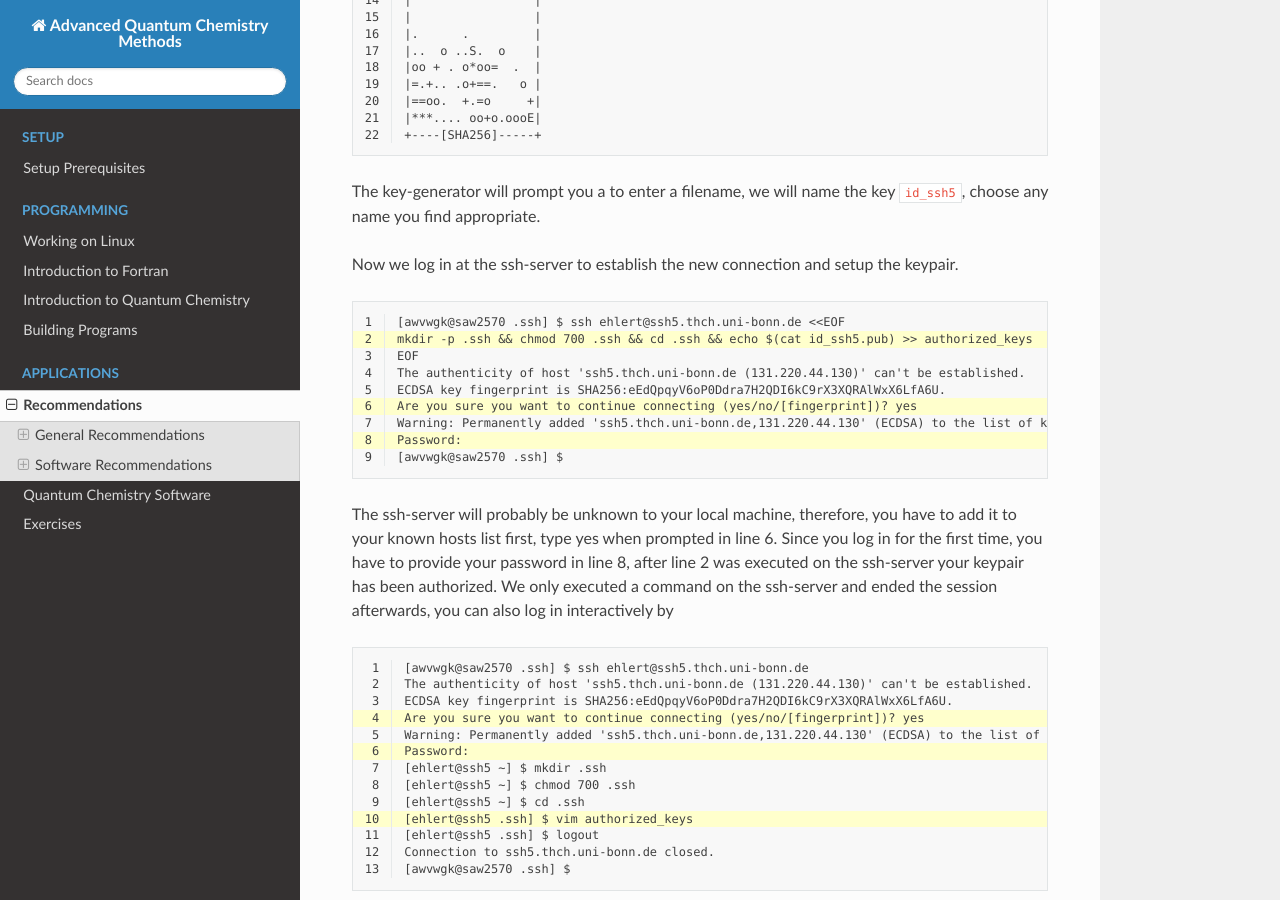
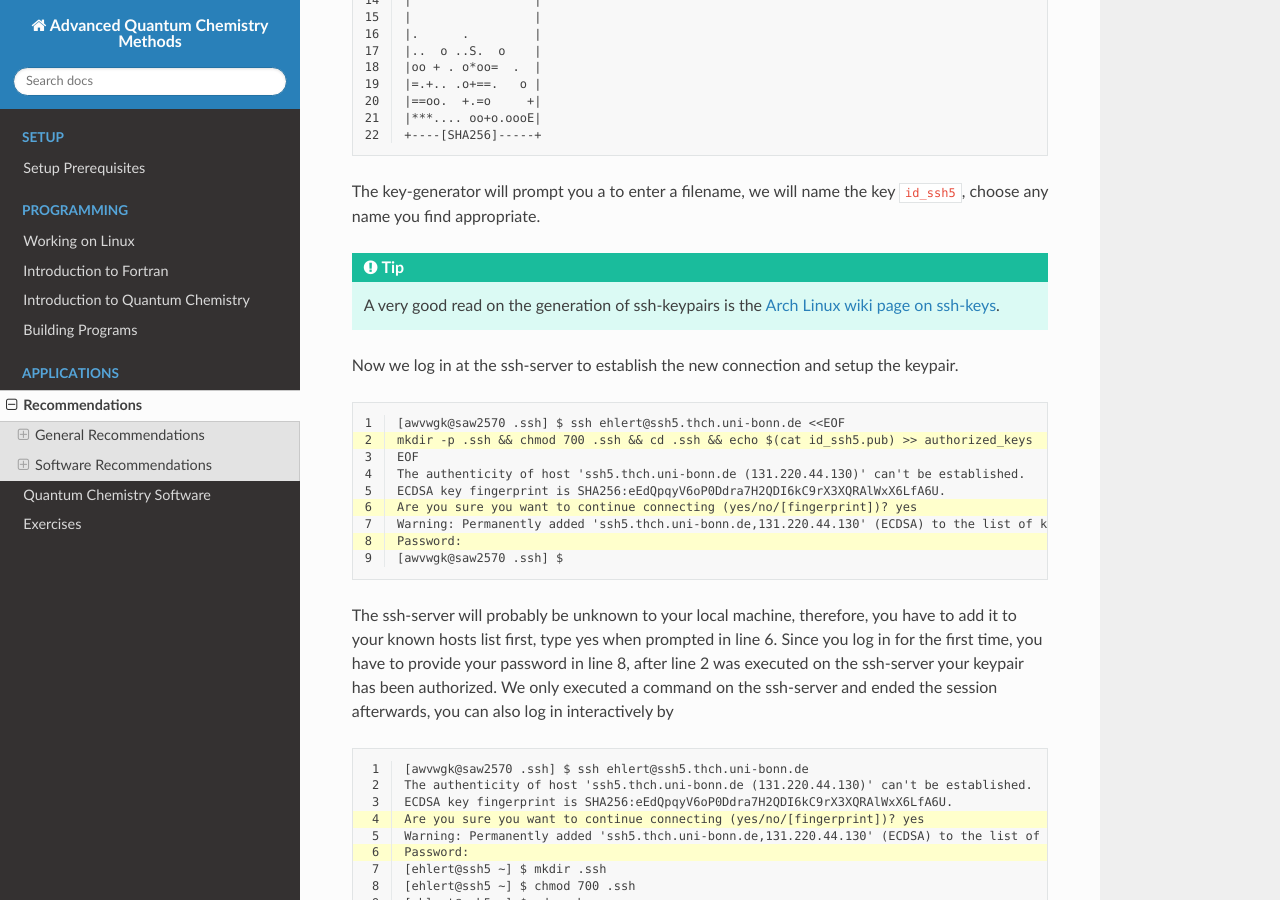
Before and after one commit to grimme-lab/qc2-teaching, a Sphinx documentation site: the page built from doc/recommendations.rst, in a window 1280 px wide and 900 px high, scrolled down 3612 px. Built offline with Sphinx 7.4.7 and the Read the Docs theme 2.0.0, drawn with Linux system fonts in a browser that asks for light colours.

Commit message:
Link to Arch Linux wiki for SSH keys

```diff
--- a/doc/recommendations.rst
+++ b/doc/recommendations.rst
@@ -167,6 +167,10 @@ We enter the ssh directory to create a new ssh-keypair, we recommend using ellip
 
 The key-generator will prompt you a to enter a filename, we will name the key
 ``id_ssh5``, choose any name you find appropriate.
+
+.. tip::
+
+   A very good read on the generation of ssh-keypairs is the `Arch Linux wiki page on ssh-keys <https://wiki.archlinux.org/index.php/SSH_keys#Generating_an_SSH_key_pair>`_.
 
 Now we log in at the ssh-server to establish the new connection and setup the keypair.
 
```
